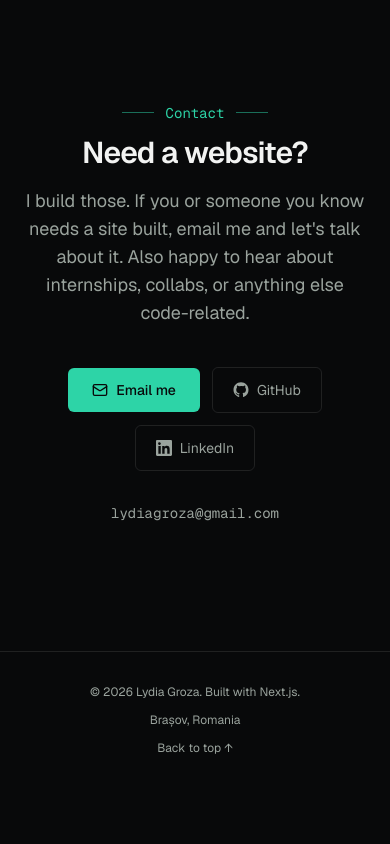
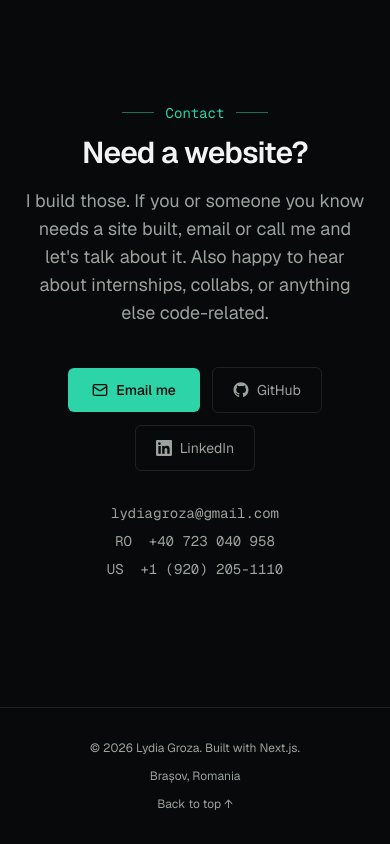
Before and after one commit to lydiagroza/Lydia-Web, a Next.js app: page / in a window 390 px wide. Shown: the part 3777-4621 px from the top of the page. Before the commit the page ends 4565 px from the top, so only its background shows below. Built offline with nearby package versions, Linux system fonts and the light colour scheme; no server answers.

Commit message:
added phone number

```diff
--- a/src/components/Contact.tsx
+++ b/src/components/Contact.tsx
@@ -18,7 +18,7 @@ export default function Contact() {
         <SectionHeading eyebrow="Contact" title="Need a website?" centered />
         <p className="mt-4 text-muted text-lg mb-10">
           I build those. If you or someone you know needs a site built,
-          email me and let&apos;s talk about it. Also happy to hear about
+          email or call me and let&apos;s talk about it. Also happy to hear about
           internships, collabs, or anything else code-related.
         </p>
 
@@ -50,9 +50,26 @@ export default function Contact() {
           </a>
         </div>
 
-        <p className="mt-8 font-mono text-sm text-muted">
-          lydiagroza@gmail.com
-        </p>
+        <div className="mt-8 flex flex-col items-center gap-2 font-mono text-sm text-muted">
+          <a
+            href="mailto:lydiagroza@gmail.com"
+            className="transition-colors hover:text-teal"
+          >
+            lydiagroza@gmail.com
+          </a>
+          <a
+            href="tel:+40723040958"
+            className="transition-colors hover:text-teal"
+          >
+            RO&nbsp;&nbsp;+40 723 040 958
+          </a>
+          <a
+            href="tel:+19202051110"
+            className="transition-colors hover:text-teal"
+          >
+            US&nbsp;&nbsp;+1 (920) 205-1110
+          </a>
+        </div>
       </motion.div>
     </section>
   );
```
